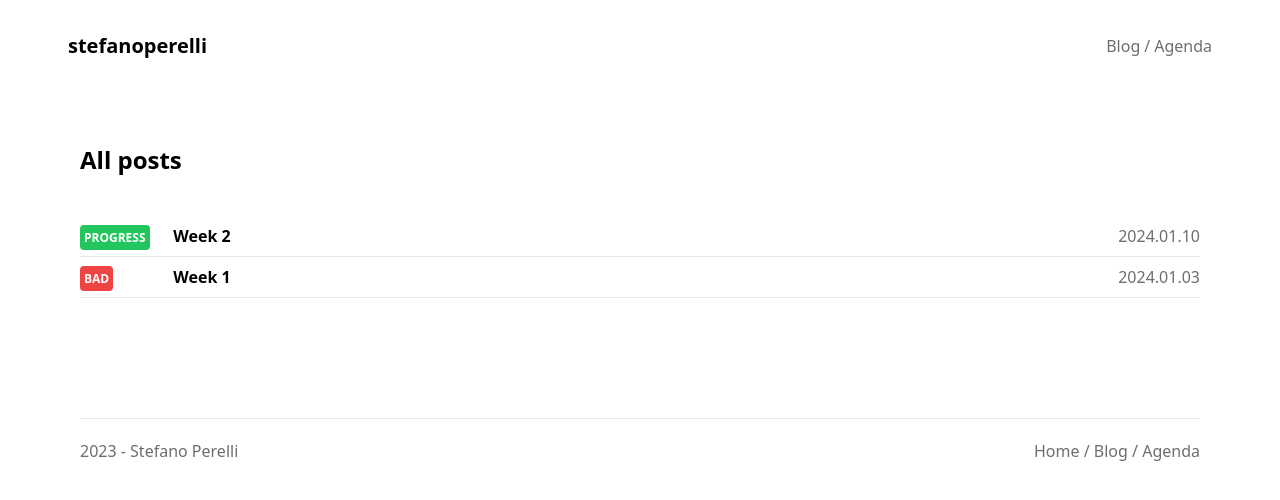
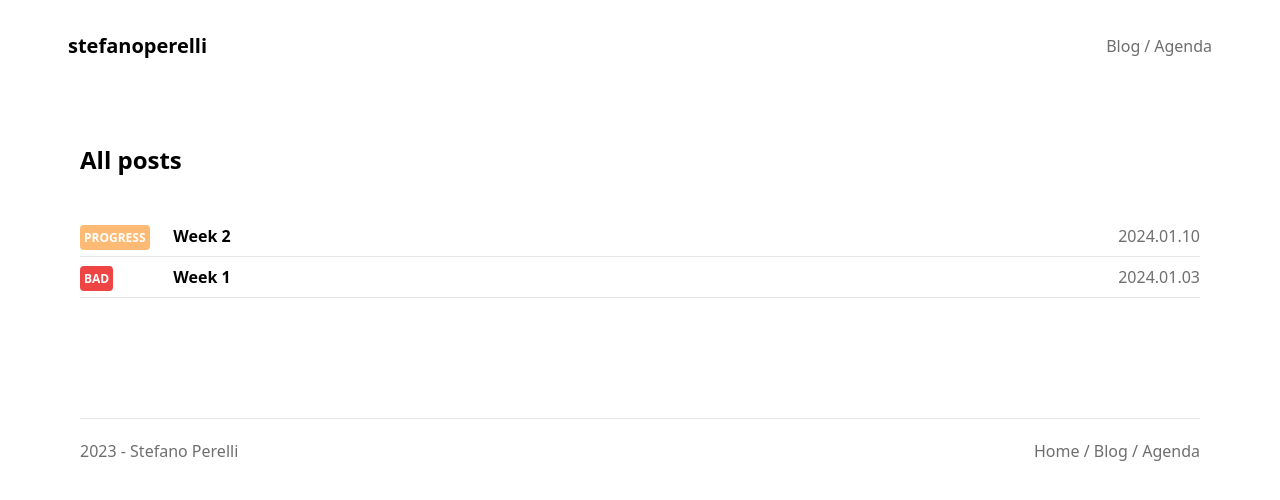
Before and after one commit to devbewill/site2024, a Next.js app: page /agenda in a window 1280 px wide. Shown: the top 500 px of the page. Built offline with nearby package versions, Linux system fonts and the light colour scheme.

Commit message:
added third condition to agenda tags

```diff
--- a/src/app/agenda/page.js
+++ b/src/app/agenda/page.js
@@ -4,6 +4,7 @@ import { getLocalData } from "../lib/getLocalData";
 
 export default function Blog() {
   const agendaNotes = getLocalData("agenda");
+
   return (
     <>
       <Navbar></Navbar>
@@ -20,7 +21,9 @@ export default function Blog() {
                   className={
                     note.tags == "bad"
                       ? "text-xs font-bold uppercase bg-red-500 text-white p-1 rounded"
-                      : "text-xs font-bold uppercase bg-green-500 text-white p-1 rounded"
+                      : note.tags === "good"
+                      ? "text-xs font-bold uppercase bg-green-500 text-white p-1 rounded"
+                      : "text-xs font-bold uppercase bg-orange-300 text-white p-1 rounded"
                   }
                 >
                   {note.tags}
```
